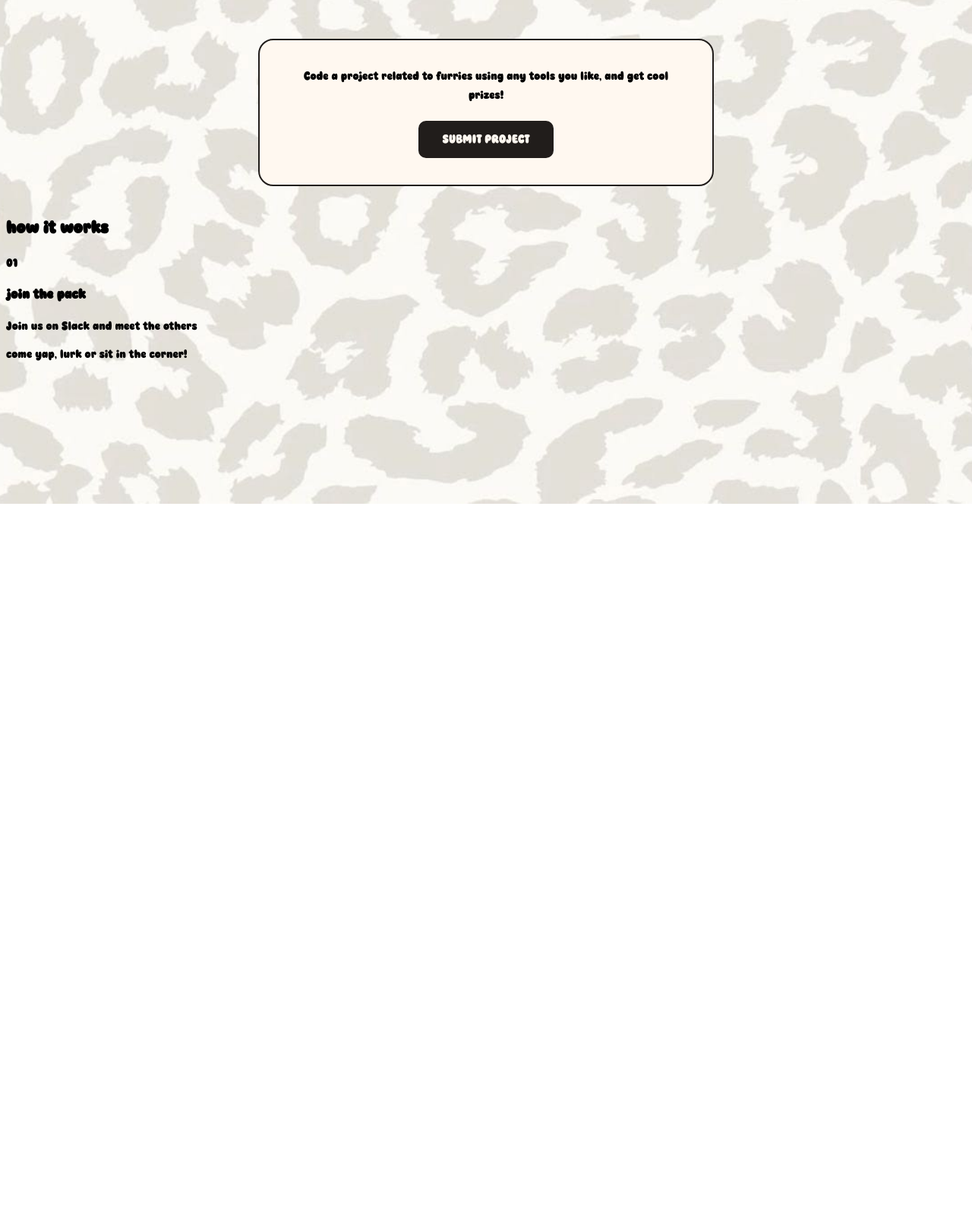
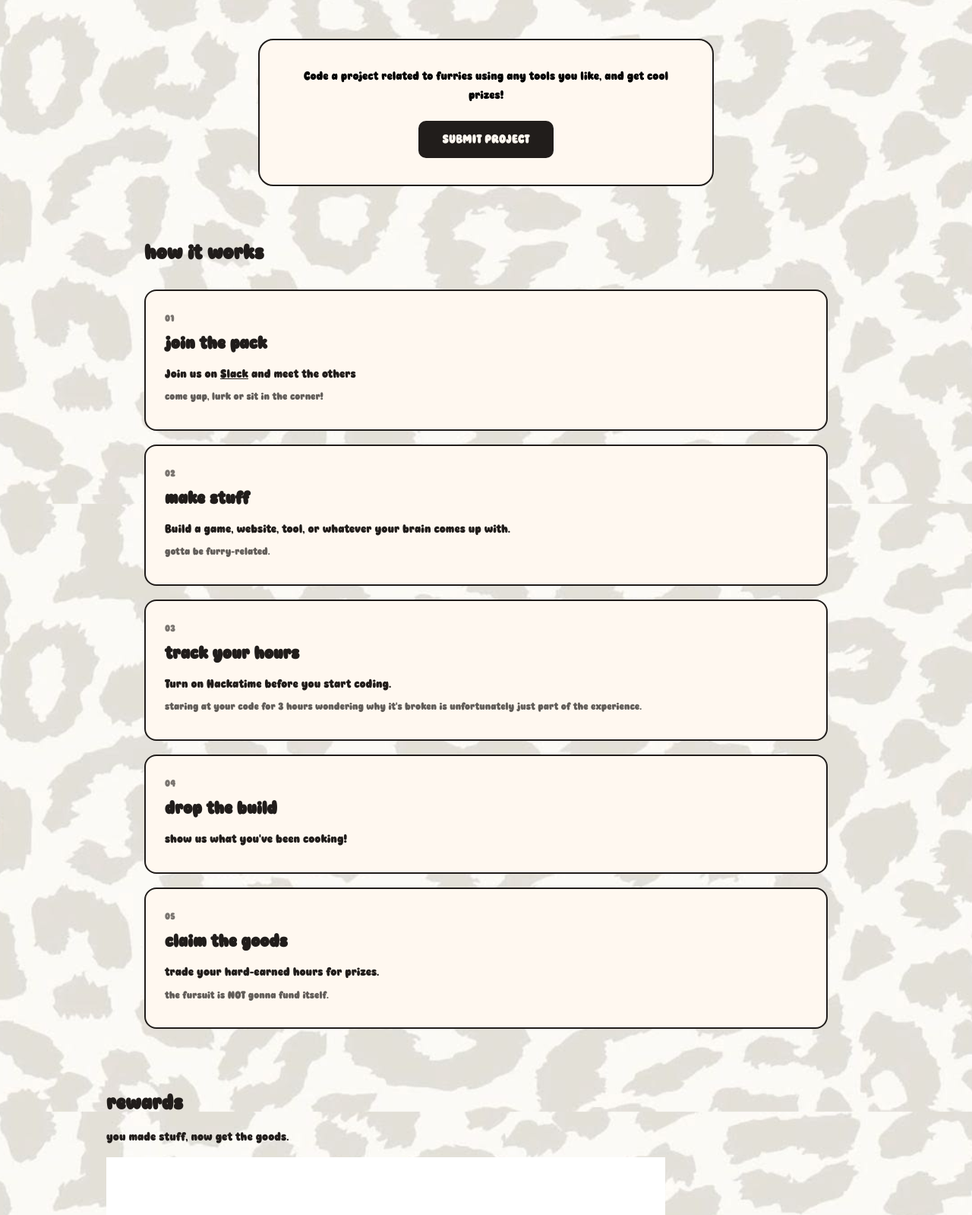
Before and after one commit to khanaaaaaa/pawgrammed, a plain HTML site: page index.html in a window 1280 px wide. Shown: the part 137-1736 px from the top of the page at 76% size. Before the commit the page ends 800 px from the top, so only its background shows below. Drawn offline with Linux system fonts and the light colour scheme.

Commit message:
Added styling to the how it works and now working on the styling of the shop

```diff
--- a/index.html
+++ b/index.html
@@ -25,6 +25,41 @@
                     <p>Join us on <a href="https://hackclub.enterprise.slack.com/archives/C0C5HMQE9RD">Slack</a> and meet the others</p>
                     <p class="aside">come yap, lurk or sit in the corner!</p>
                 </div>
+                <div class="step">
+                    <span class="step-number">02</span>
+                    <h3>make stuff</h3>
+                    <p>Build a game, website, tool, or whatever your brain comes up with.</p>
+                    <p class="aside">gotta be furry-related.</p>
+                </div>
+                <div class="step">
+                    <span class="step-number">03</span>
+                    <h3>track your hours</h3>
+                    <p>Turn on Hackatime before you start coding.</p>
+                    <p class="aside">staring at your code for 3 hours wondering why it's broken is unfortunately just part of the experience.</p>
+                </div>
+                <div class="step">
+                    <span class="step-number">04</span>
+                    <h3>drop the build</h3>
+                    <p>show us what you've been cooking!</p>
+                </div>
+                <div class="step">
+                    <span class="step-number">05</span>
+                    <h3>claim the goods</h3>
+                    <p>trade your hard-earned hours for prizes.</p>
+                    <p class="aside">the fursuit is NOT gonna fund itself.</p>
+                </div>
+            </div>
+        </section>
+        <section class="shop">
+            <h2>rewards</h2>
+            <p class="shop-subtile">you made stuff, now get the goods.</p>
+            <div class="shop-items">
+                <span class="item-number">01</span>
+                <div class="item-image">
+                    <img src="images/catears.jpg" alt="Furry tails">
+                </div>
+                <h3>cat ears</h3>
+                <p>hi</p>
             </div>
         </section>
     </body>
--- a/style.css
+++ b/style.css
@@ -95,3 +95,96 @@ button {
     background-color: #fff8f0;
     color: #211d1b;
 }
+
+.how-it-works {
+    max-width: 900px;
+    width: 85%;
+    margin: 70px auto;
+    color: #211d1b;
+}
+
+.how-it-works h2 {
+    font-size: 28px;
+    margin-bottom: 30px;
+}
+
+.steps {
+    display: flex;
+    flex-direction: column;
+    gap: 18px;
+}
+
+.step {
+    background-color: #fff8f0;
+    border: 2px solid #211d1b;
+    border-radius: 16px;
+    padding: 25px;
+}
+
+.step-number {
+    font-size: 13px;
+    opacity: 0.6;
+}
+
+.step h3 {
+    font-size: 24px;
+    margin: 8px 0 12px;
+}
+
+.step p {
+    margin: 6px 0;
+    line-height: 1.6;
+}
+
+.step a {
+    color: inherit;
+    text-decoration: underline;
+}
+
+.step .aside {
+    font-size: 14px;
+    opacity: 0.7;
+}
+
+.shop {
+    max-width: 1000px;
+    width: 85%;
+    margin: 80px auto;
+    color: #211d1b;
+}
+
+.shop h2 {
+    font-size: 28px;
+    margin-bottom: 8px;
+}
+
+.shop-subtitle {
+    margin-bottom: 28px;
+}
+
+.shop-item {
+    position: relative;
+    padding: 22px;
+    background-color: #fff8f0;
+    border: 2px solid #211d1b;
+    border-radius: 16px;
+    text-align: center;
+}
+
+.item-number {
+    position: absolute;
+    top: 12px;
+    left: 14px;
+    font-size: 12px;
+    opacity: 0.6;
+}
+
+.item-image {
+    font-size: 48px;
+    margin: 12px 0;
+}
+
+.shop-item h3 {
+    font-size: 19px;
+    margin: 10px 0;
+}
```
Also changed, not shown: images/catears.jpg (added), images/furrytail.jpg (added).
